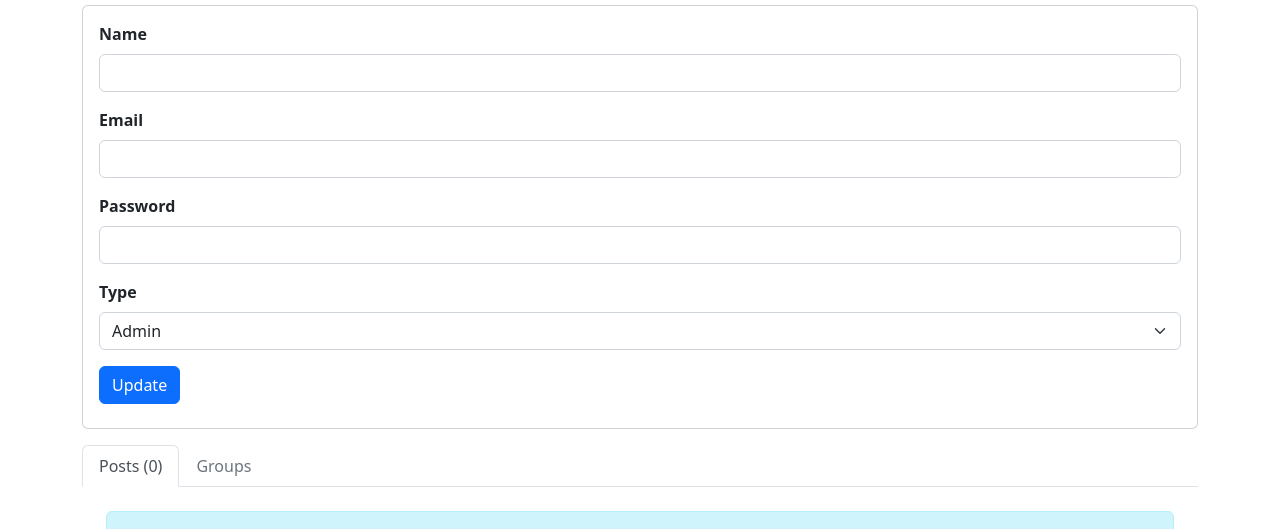
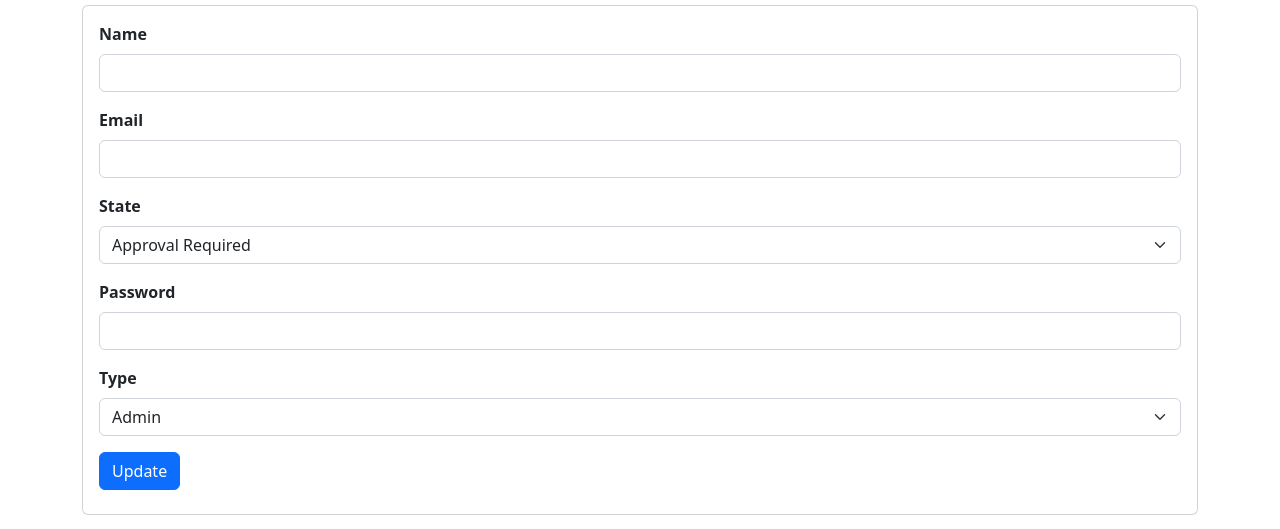
Before and after one commit to ryanjmurph/Digisign, a Flask app: template digisign/templates/users/edit.html in a window 1280 px wide. Shown: the part 171-700 px from the top of the page. Run offline with Flask 3, Linux system fonts and the light colour scheme; the template is opened without the code that fills it, so the values that code supplies are empty; parts of the project's set-up code (start-up, migrations or seed data) failed here and were passed over.

Commit message:
update authentication logic and html pages to accomdodate user state

```diff
--- a/digisign/controllers/UserController.py
+++ b/digisign/controllers/UserController.py
@@ -80,7 +80,7 @@ def update_user(id):
 
     fields_changing = {}
 
-    fields_available = ["name", "email", "type", "password"]
+    fields_available = ["name", "email", "type", "password","state"]
     for field in fields_available:
         if request.form[field]:
             # check the attribute in the user object. If it is different from the one in the form, update it
--- a/digisign/models/User.py
+++ b/digisign/models/User.py
@@ -10,6 +10,7 @@ class User(Query):
     name = None
     email = None
     password = None
+    state = None
     type = None
     created_at = None
     updated_at = None
@@ -99,6 +100,7 @@ class User(Query):
         self.name = user["name"]
         self.email = user["email"]
         self.password = user["password"]
+        self.state = user["state"]
         self.type = user["type"]
         self.created_at = user["created_at"]
         self.updated_at = user["updated_at"]
--- a/digisign/templates/users/edit.html
+++ b/digisign/templates/users/edit.html
@@ -27,6 +27,24 @@
                 <input type="text" class="form-control" id="email" name="email" required value="{{user.email}}" />
             </div>
             {% endif %}
+
+            <div class="mb-3">
+                <label for="state" class="form-label"><strong>State</strong> </label>
+                <select class="form-select" id="state" name="state" required>
+                    <option value="APPROVAL_REQUIRED" {% if user.state=='APPROVAL_REQUIRED' %}selected{% endif %}>Approval Required</option>
+                    <option value="ACTIVE" {% if user.state=='ACTIVE' %}selected{% endif %}>Active</option>
+                    <option value="INACTIVE" {% if user.state=='INACTIVE' %}selected{% endif %}>Inactive</option>
+                    <option value="DELETED" {% if user.state=='DELETED' %}selected{% endif %}>Deleted</option>
+                </select>
+
+
+                {% if user.state == 'APPROVAL_REQUIRED' %}
+                <div class="mt-1 bg-warning rounded p-1">
+                    <p> The user requires an approval. They will not be able to login / perform any actions until the account is approved </p>
+                </div>
+                {% endif %}
+
+            </div>
 
             <div class="mb-3">
                 <label for="password" class="form-label"><strong>Password</strong> </label>
```
Also changed, not shown: digisign/controllers/AuthenticationController.py (+9 -1 lines), digisign/templates/users/list.html (+8 -0 lines).
